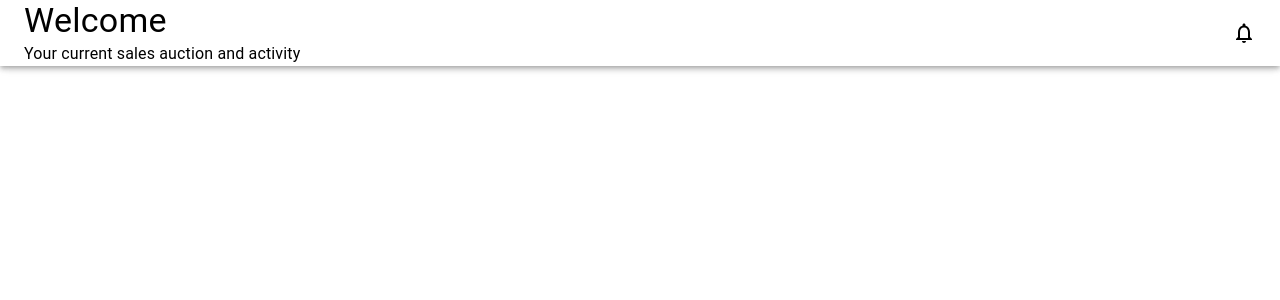
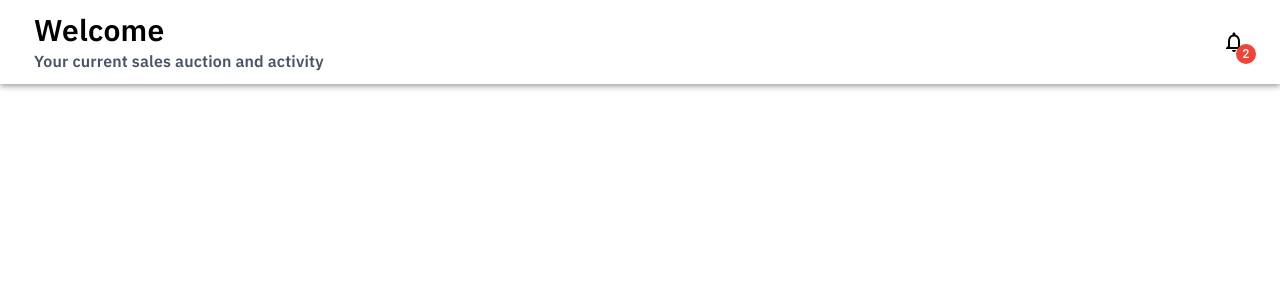
Before and after one commit to Kabe3r/Frontend-Assessment, a React (Create React App) app: page / in a window 1280 px wide. Shown: the top 300 px of the page. Built offline with nearby package versions, Linux system fonts and the light colour scheme.

Commit message:
updated header

```diff
--- a/src/App.js
+++ b/src/App.js
@@ -1,3 +1,4 @@
+import './styles.css'
 import Header from "./components/Header";
 
 function App() {
--- a/src/components/Header.js
+++ b/src/components/Header.js
@@ -1,26 +1,40 @@
 import AppBar from '@mui/material/AppBar';
-import Box from '@mui/material/Box';
 import Toolbar from '@mui/material/Toolbar';
 import Typography from '@mui/material/Typography';
 import NotificationsNoneIcon from '@mui/icons-material/NotificationsNone';
+import { Badge } from '@mui/material';
 
 
 const Header = () => {
 
       return (
-    <header>
-    <Box  sx={{ flexGrow: 1 }}>
-      <AppBar color='transparent' >
+            <AppBar color='transparent' sx={{ padding: '10px'}} >
                   <Toolbar >
-      <Typography component="div" sx={{ flexGrow: 1 }}>
-      <Typography variant='h4'>Welcome</Typography>
-      <Typography variant='p'>Your current sales auction and activity</Typography>
+                        <Typography component="div" sx={{ flexGrow: 1,
+                        fontFamily: 'IBM-Plex'
+                         }}>
+                              <Typography variant='h4' sx={{
+                                    fontWeight: 600,
+                                    fontSize: '30px',
+                                    fontFamily: 'IBM-Plex'
+
+                              }}>Welcome</Typography>
+                              <Typography sx={{ fontSize: '16px' }} variant='p' color='#475467'>Your current sales auction and activity</Typography>
+
                         </Typography>
+                        <Badge sx={{
+                              "& .MuiBadge-badge": {
+                                    color: "#fff",
+                                    backgroundColor: "#F04438"
+                              }
+                        }} badgeContent={2} anchorOrigin={{
+                              vertical: 'bottom',
+                              horizontal: 'right',
+                        }}>
                               <NotificationsNoneIcon />
+                        </Badge>
                   </Toolbar>
             </AppBar>
-    </Box>
-    </header>
       )
 }
 
--- /dev/null
+++ b/src/styles.css
@@ -0,0 +1,4 @@
+@font-face {
+      font-family: IBM-Plex;
+      src: url('../src/fonts/IBMPlexSans-SemiBold.ttf');
+}
```
Also changed, not shown: src/components/Colors.js (added, +29 -0 lines), src/fonts/IBMPlexSans-SemiBold.ttf (added). Lines whose indentation alone changed are shown as unchanged.
